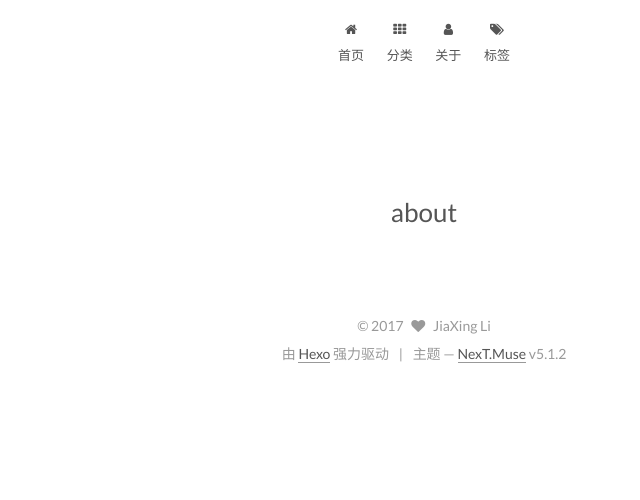
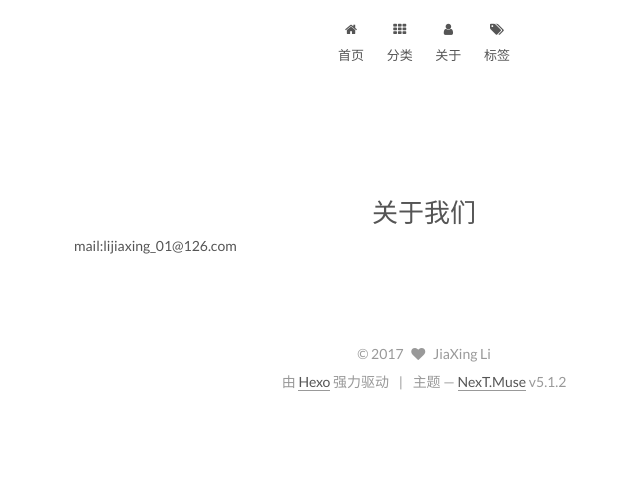
Before and after one commit to NoTraceOfFalling/NoTraceOfFalling.github.io, a PHP site: page /about/ in a window 1280 px wide. Shown: the part 179-679 px from the top of the page, without its empty margins (216-856 px from the left). Run offline with PHP 8.4, Linux system fonts and the light colour scheme.

Commit message:
Site updated: 2017-08-24 14:46:32

```diff
--- a/about/index.html
+++ b/about/index.html
@@ -94,17 +94,17 @@
 
 
 
-<meta name="description" content="Java,HTML,教程,技术,李嘉星">
+<meta name="description" content="mail:lijiaxing_01@126.com">
 <meta property="og:type" content="website">
-<meta property="og:title" content="about">
+<meta property="og:title" content="关于我们">
 <meta property="og:url" content="http://yoursite.com/about/index.html">
 <meta property="og:site_name" content="叶落无痕">
-<meta property="og:description" content="Java,HTML,教程,技术,李嘉星">
+<meta property="og:description" content="mail:lijiaxing_01@126.com">
 <meta property="og:locale" content="zh-Hans">
-<meta property="og:updated_time" content="2017-08-24T02:50:41.561Z">
+<meta property="og:updated_time" content="2017-08-24T06:45:10.578Z">
 <meta name="twitter:card" content="summary">
-<meta name="twitter:title" content="about">
-<meta name="twitter:description" content="Java,HTML,教程,技术,李嘉星">
+<meta name="twitter:title" content="关于我们">
+<meta name="twitter:description" content="mail:lijiaxing_01@126.com">
 
 
 
@@ -140,7 +140,7 @@
 
 
 
-  <title>about | 叶落无痕</title>
+  <title>关于我们 | 叶落无痕</title>
 
 
 
@@ -260,7 +260,7 @@
     <div class="post-block page">
       <header class="post-header">
 
-	<h1 class="post-title" itemprop="name headline">about</h1>
+	<h1 class="post-title" itemprop="name headline">关于我们</h1>
 
 
 
@@ -272,6 +272,7 @@
       <div class="post-body">
 
 
+          <p>mail:lijiaxing_01@126.com</p>
 
 
       </div>
--- a/css/main.css
+++ b/css/main.css
@@ -1808,7 +1808,7 @@ pre .javascript .function {
   width: 4px;
   height: 4px;
   border-radius: 50%;
-  background: #ff987f;
+  background: #668c58;
 }
 .links-of-blogroll {
   font-size: 13px;
```
Also changed, not shown: categories/index.html (+5 -5 lines), tags/index.html (+5 -5 lines).
